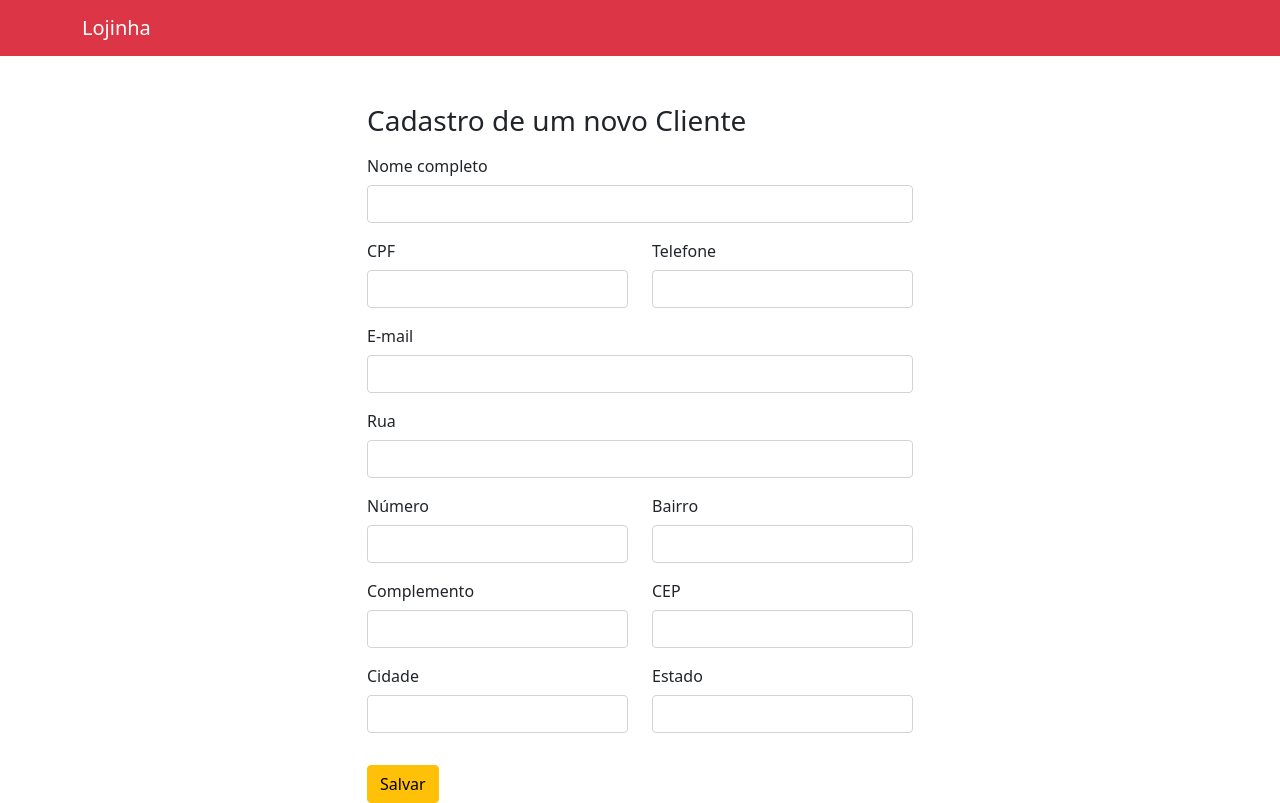
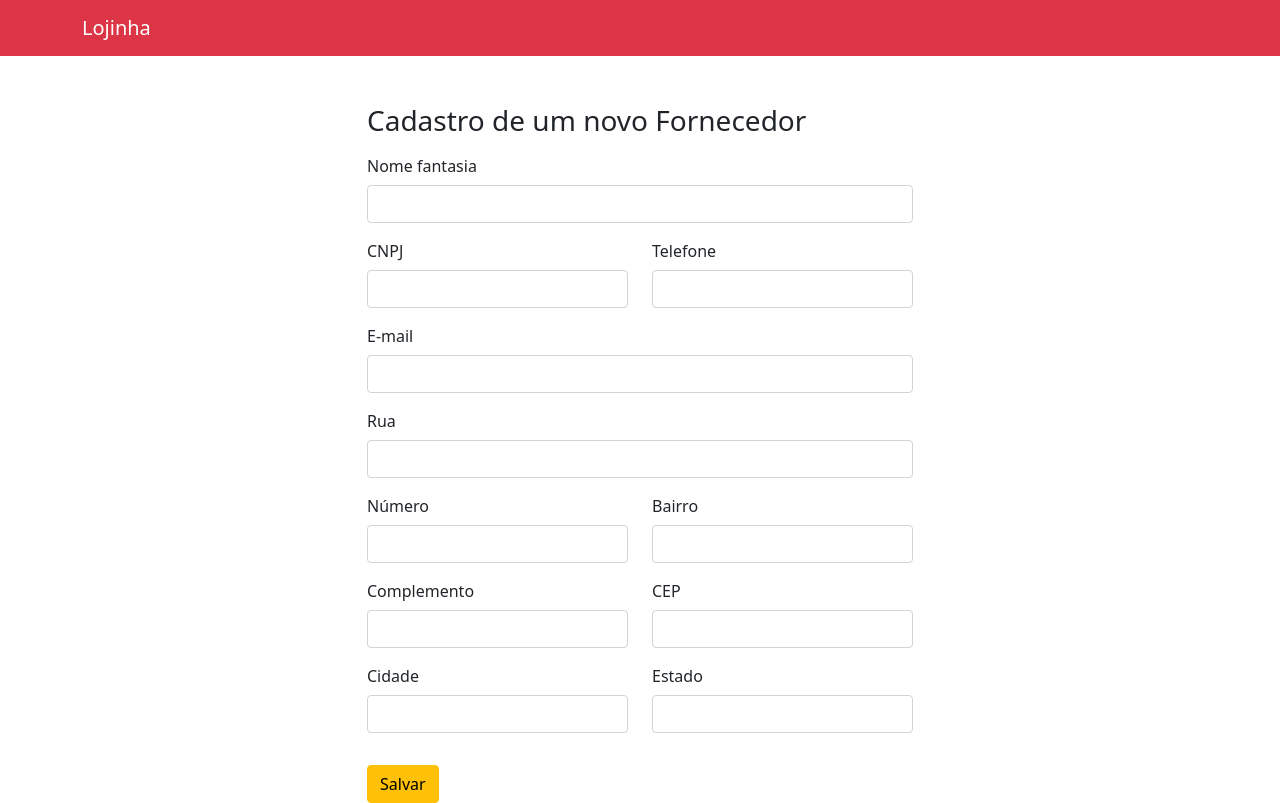
Before and after one commit to mayaradelonzek/ecommerce-front-vue, a Vue app: page /fornecedor in a window 1280 px wide. Built offline with nearby package versions, Linux system fonts and the light colour scheme.

Commit message:
fix routes

```diff
--- a/src/App.vue
+++ b/src/App.vue
@@ -2,21 +2,18 @@
   <div id="app">
     <Header />
     <b-container class="mt-5">
-      <NovoCliente/>
+      <router-view/>
     </b-container>
   </div>
 </template>
 
 <script>
 import Header from "./components/Header.vue";
-import NovoCliente from "./pages/NovoCliente.vue";
-
 
 export default {
   name: "App",
   components: {
     Header,
-    NovoCliente
   },
 };
 </script>
--- a/src/components/FornecedorForm.vue
+++ b/src/components/FornecedorForm.vue
@@ -2,13 +2,13 @@
   <div>
     <b-row align-h="center">
       <b-col md="6">
-        <h3 class="mb-3">Cadastro de um novo Cliente</h3>
+        <h3 class="mb-3">Cadastro de um novo Fornecedor</h3>
       </b-col>
     </b-row>
 
     <b-row align-h="center">
       <b-col md="6">
-        <b-form-group label="Nome completo">
+        <b-form-group label="Nome fantasia">
           <b-form-input type="text" class="mb-3" />
         </b-form-group>
       </b-col>
@@ -16,7 +16,7 @@
 
     <b-row align-h="center">
       <b-col md="3">
-        <b-form-group label="CPF">
+        <b-form-group label="CNPJ">
           <b-form-input type="text" class="mb-3"/>
         </b-form-group>
       </b-col>
--- /dev/null
+++ b/src/components/Home.vue
@@ -0,0 +1,9 @@
+<template>
+  <p>Essa é a home</p>
+</template>
+
+<script>
+export default {
+  name: "Home",
+}
+</script>
--- a/src/main.js
+++ b/src/main.js
@@ -4,6 +4,7 @@ import VueRouter from 'vue-router'
 import { BootstrapVue, IconsPlugin } from 'bootstrap-vue'
 import 'bootstrap/dist/css/bootstrap.css'
 import 'bootstrap-vue/dist/bootstrap-vue.css'
+import router from './router';
 
 Vue.use(VueRouter)
 Vue.use(BootstrapVue)
@@ -13,4 +14,5 @@ Vue.config.productionTip = false
 
 new Vue({
   render: h => h(App),
+  router,
 }).$mount('#app')
--- /dev/null
+++ b/src/router.js
@@ -0,0 +1,29 @@
+import VueRouter from "vue-router";
+import Home from './components/Home'
+import ClienteForm from './components/ClienteForm'
+import FornecedorForm from './components/FornecedorForm'
+
+const routes = [
+	{
+		path: '/',
+		name: 'home',
+		component: Home
+	},
+	{
+		path: '/cliente',
+		name: 'cliente',
+		component: ClienteForm
+	},
+    {
+		path: '/fornecedor',
+		name: 'fornecedor',
+		component: FornecedorForm
+	},
+]
+
+const router = new VueRouter({
+    routes,
+    mode: 'history'
+  })
+
+export default router;
```
